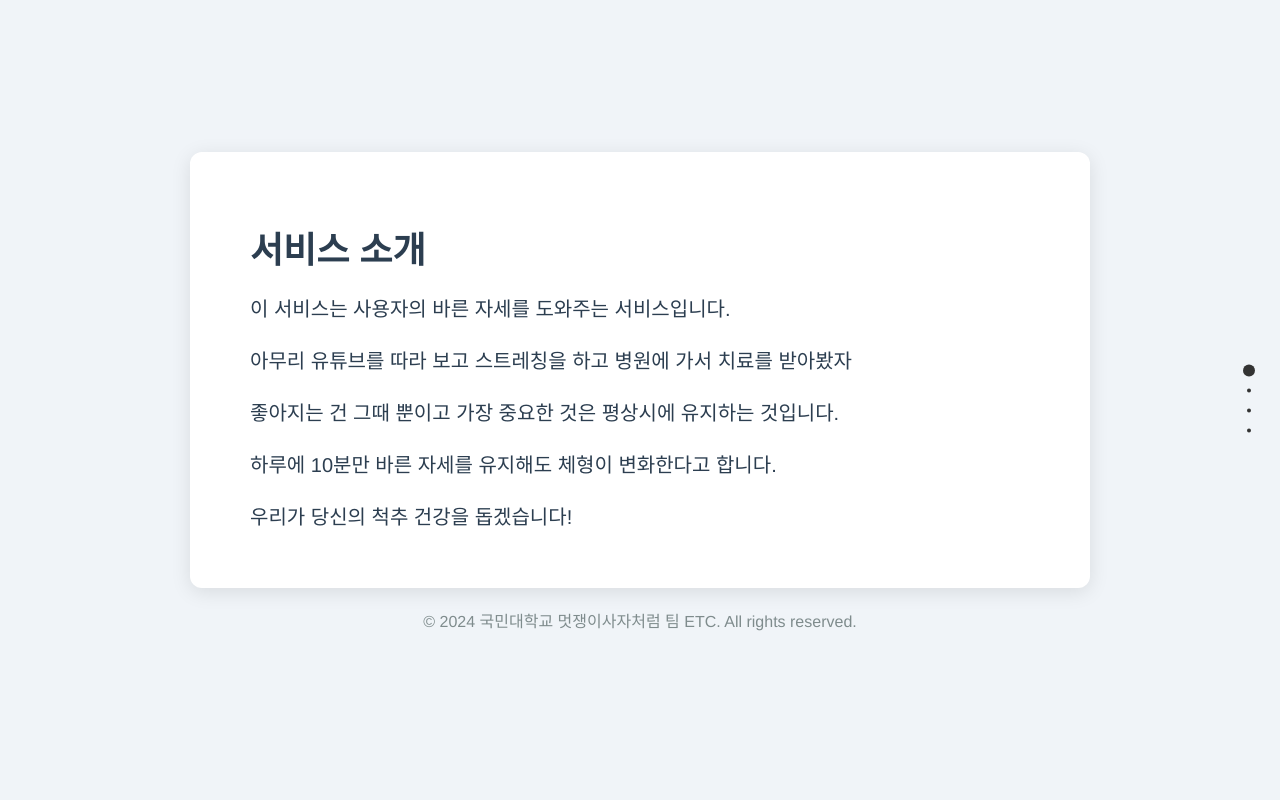
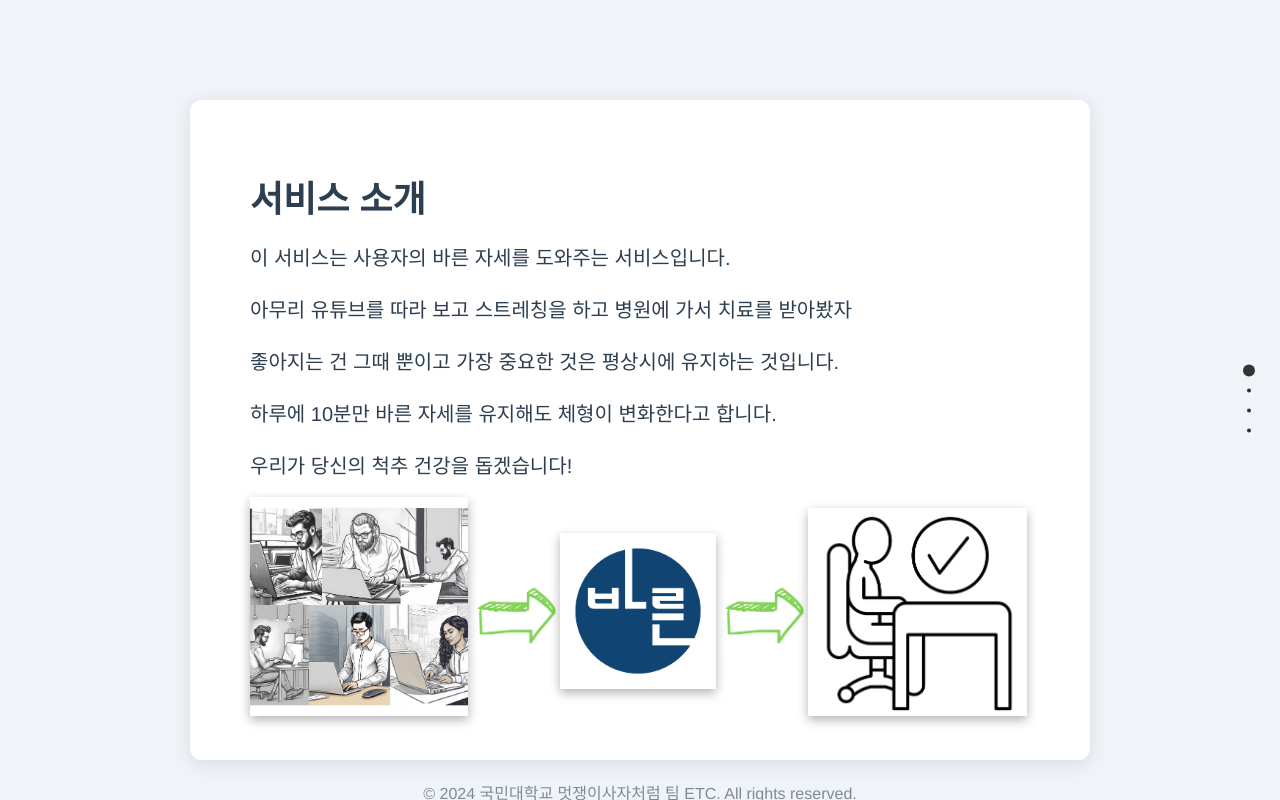
Before and after one commit to ruudska6/likelion_etc, a Flask app: page / in a window 1280 px wide. Run offline with Flask 3, Linux system fonts and the light colour scheme.

Commit message:
서비스 소개 그림 추가

```diff
--- a/static/styles.css
+++ b/static/styles.css
@@ -427,3 +427,34 @@ nav ul li a:hover {
     width: 100%;
     box-sizing: border-box;
 }
+
+
+.posting{
+    align-items: center;
+    justify-content: center;
+
+}
+.work{
+    width: 28%;
+    height: 30%;
+    box-shadow: 0 4px 10px rgba(0, 0, 0, 0.3);
+
+}
+.t{
+    width: 10%;
+    height: 10%;
+    margin-bottom: 8%;
+    margin-left: 5px;
+}
+.bareun-big-index{
+    width: 20%;
+    height: 20%;
+    box-shadow: 0 4px 10px rgba(0, 0, 0, 0.3);
+    margin-bottom: 3.5%;
+
+}
+.desk-index{
+    width: 28%;
+    height: 32%;
+    box-shadow: 0 4px 10px rgba(0, 0, 0, 0.3);
+}
--- a/templates/index.html
+++ b/templates/index.html
@@ -47,6 +47,13 @@
                 <p>좋아지는 건 그때 뿐이고 가장 중요한 것은 평상시에 유지하는 것입니다.</p>
                 <p>하루에 10분만 바른 자세를 유지해도 체형이 변화한다고 합니다.</p>
                 <p>우리가 당신의 척추 건강을 돕겠습니다!</p>
+                <div class="posting">
+                    <img src="{{ url_for('static', filename='work.png') }}" class="work" >
+                    <img src="{{ url_for('static', filename='t.png') }}" class="t" >
+                    <img src="{{ url_for('static', filename='bareun-big.png') }}" class="bareun-big-index" >
+                    <img src="{{ url_for('static', filename='t.png') }}" class="t" >
+                    <img src="{{ url_for('static', filename='desk.png') }}" class="desk-index" >
+                </div>
             </div>
             <div class="footer">
                 <p>© 2024 국민대학교 멋쟁이사자처럼 팀 ETC. All rights reserved.</p>
```
Also changed, not shown: static/t.png (added), static/work.png (added).
